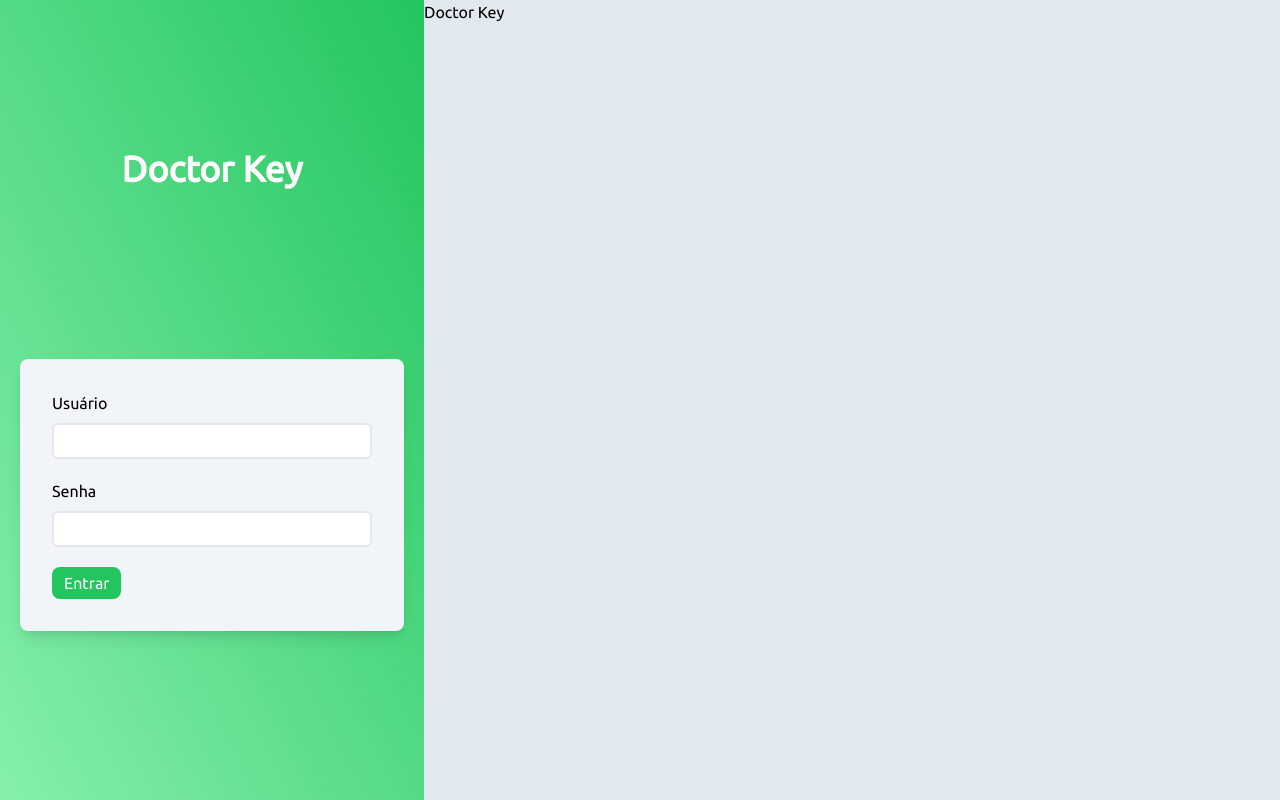
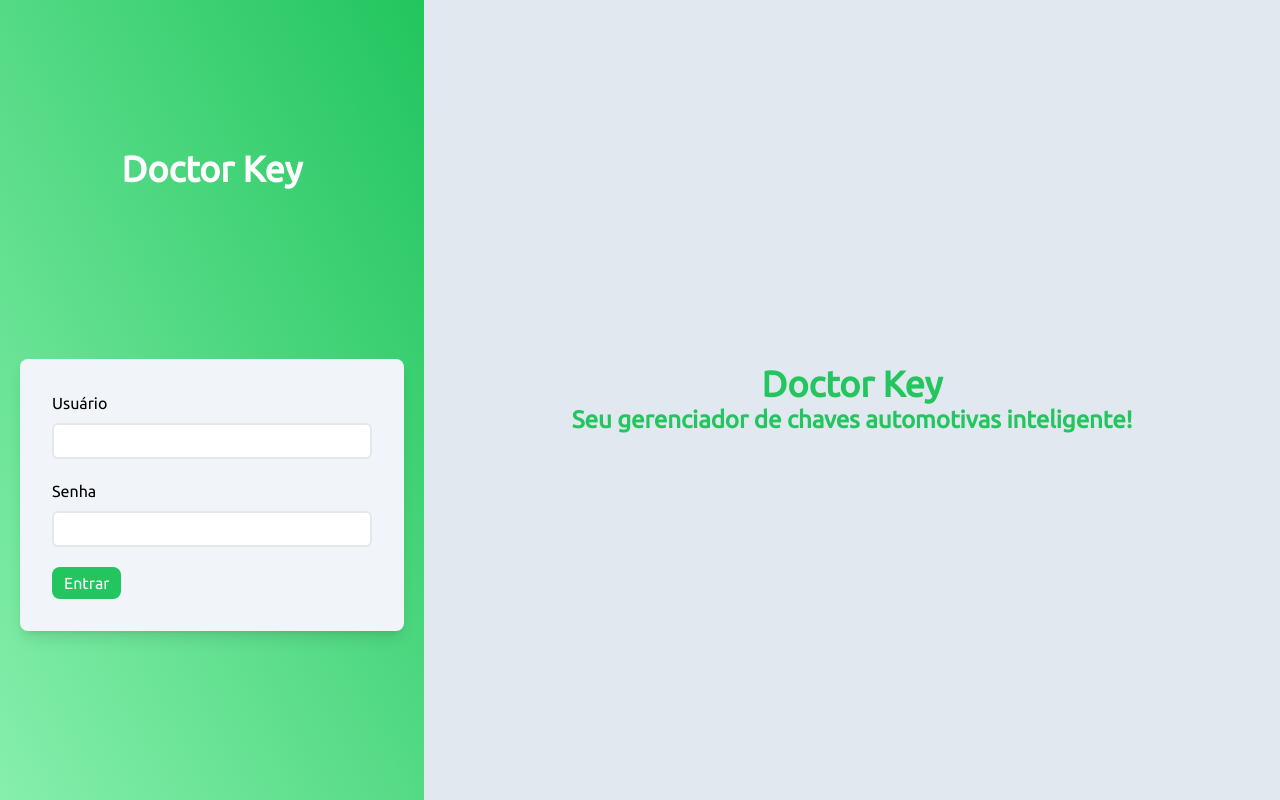
Before and after one commit to gabeFrancisco/DoctorKeyWeb, a Next.js app: page /login in a window 1280 px wide. Built offline with nearby package versions, Linux system fonts and the light colour scheme; no server answers.

Commit message:
started basic reponsive design

```diff
--- a/src/app/login/page.tsx
+++ b/src/app/login/page.tsx
@@ -42,8 +42,8 @@ const page = () => {
     },
   });
   return (
-    <div className="flex flex-row items-stretch h-screen">
-      <div className="w-2/5 bg-zinc bg-gradient-to-tr from-green-300 to-green-500 h-full flex flex-col justify-evenly items-center">
+    <div className="flex flex-col lg:flex-row items-stretch h-screen">
+      <div className="w-full lg:w-2/5 bg-zinc bg-gradient-to-tr from-green-300 to-green-500 h-full flex flex-col justify-evenly items-center">
         <h1 className="text-4xl font-bold text-white">Doctor Key</h1>
         <div className="bg-slate-100 p-3 w-96 m-5 rounded-lg shadow-lg">
           <form>
@@ -99,8 +99,9 @@ const page = () => {
           </form>
         </div>
       </div>
-      <div className="bg-slate-200 h-full w-full">
-        <h1>Doctor Key</h1>
+      <div className="hidden lg:flex flex-col items-center justify-center bg-slate-200 lg:h-full w-full md:h-0 lg:w-full text-green-500">
+        <h1 className="text-4xl font-bold">Doctor Key</h1>
+        <h3 className="text-2xl font-bold">Seu gerenciador de chaves automotivas inteligente!</h3>
       </div>
     </div>
   );
--- a/src/components/Sidebar/Sidebar.tsx
+++ b/src/components/Sidebar/Sidebar.tsx
@@ -59,8 +59,8 @@ const Sidebar = () => {
     <aside className="bg-green-500 w-1/4 h-screen sticky top-0 text-white shadow-2x">
       <div className="flex flex-col items-center m-5">
         {status === "authenticated" && data !== null && (
-          <div className="flex flex-col items-center">
-            <div className="w-28 mb-5">
+          <div className="absolute hidden  flex-col items-center">
+            <div className="hidden w-0 lg:w-28 mb-5">
               <Image
                 className="rounded-full border-2 border-white"
                 src={User}
--- a/src/components/Sidebar/SidebarItem.tsx
+++ b/src/components/Sidebar/SidebarItem.tsx
@@ -17,12 +17,12 @@ const SidebarItem = (props: SidebarItemProps) => {
   return (
     <li className="my-3 ml-5 p-1 text-white">
       <Link
-        className="font-normal tracking-widest hover:text-slate-200"
+        className="font-normal tracking-widest p-0 w-1 hover:text-slate-200"
         href={props.url}
       >
         <motion.div whileHover={{ x: 10 }}>
           <FontAwesomeIcon className=" mr-3 text-xl" icon={props.icon} />
-          {props.title}
+          <span className="hidden lg:inline">{props.title}</span>
         </motion.div>
       </Link>
     </li>
```
